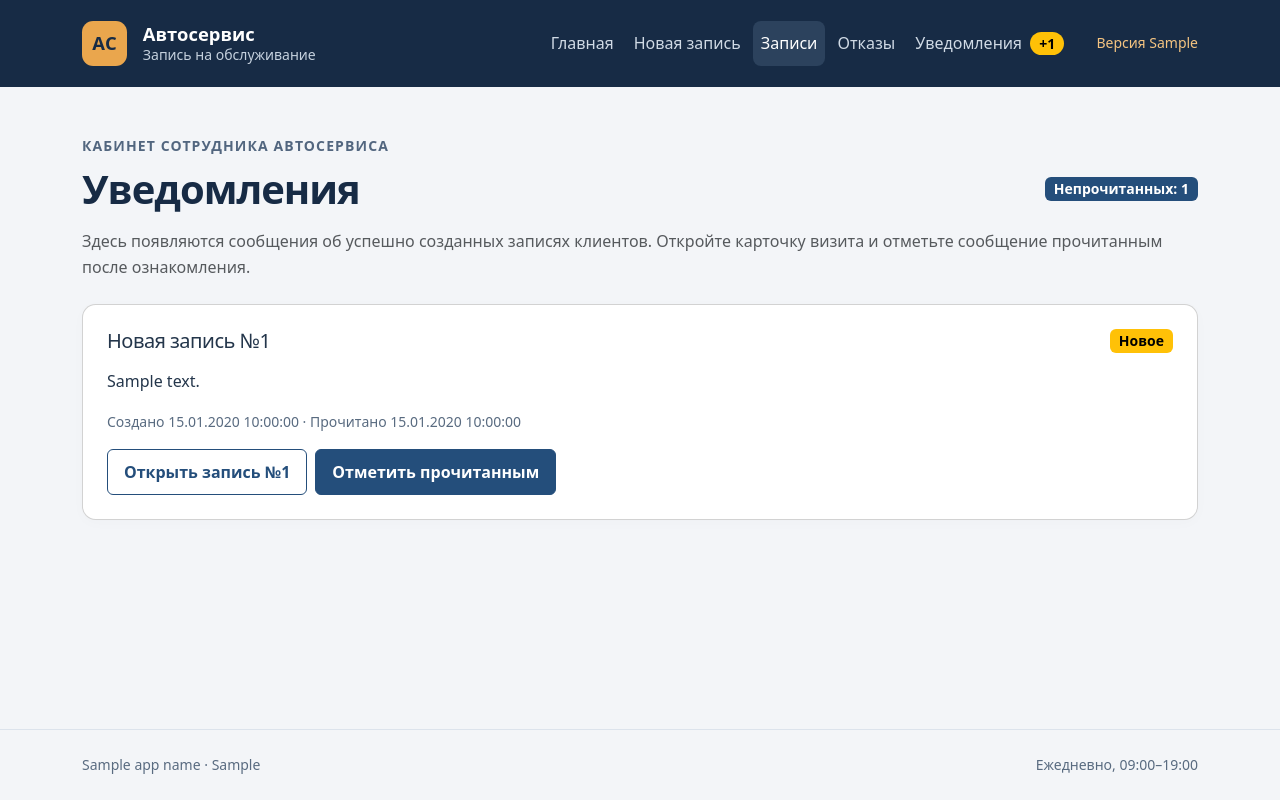
After one commit to yaganovvadimka-rgb/mispisit-labs, a Django app: template templates/notifications/list.html in a window 1280 px wide. The commit adds this page. Run offline with Django 5.2, Linux system fonts and the light colour scheme; the template is opened without the code that fills it: most values are stand-ins (such as "Sample title", 1, 10 or a date in 2020); some libraries are stand-ins or nearby versions.

Commit message:
Лабораторная 5 - добавление уведомлений о записи

```diff
--- a/config/settings.py
+++ b/config/settings.py
@@ -1,4 +1,4 @@
-"""Настройки приложения онлайн-записи в автосервис (версия 0.0.4).
+"""Настройки приложения онлайн-записи в автосервис (версия 0.0.5).
 
 Данные хранятся в PostgreSQL. Адрес базы, логин и пароль приходят
 из переменной окружения DATABASE_URL, которую задаёт docker-compose.yml.
@@ -58,7 +58,7 @@ STATICFILES_DIRS = [BASE_DIR / "static"]
 STATIC_ROOT = BASE_DIR / "staticfiles"
 
 APP_NAME = "Система онлайн-записи в автосервис"
-APP_VERSION = "0.0.4"
+APP_VERSION = "0.0.5"
 
 LANGUAGE_CODE = "ru"
 TIME_ZONE = "Europe/Ulyanovsk"
--- a/config/urls.py
+++ b/config/urls.py
@@ -7,6 +7,9 @@ from booking import views
 urlpatterns = [
     path("", views.home, name="home"),
     path("bookings/", include("booking.urls")),
+    path("notifications/", views.notification_list, name="notification_list"),
+    path("notifications/<int:notification_id>/read/", views.notification_read,
+         name="notification_read"),
 ]
 
 handler404 = "booking.views.not_found"
--- a/docker-compose.yml
+++ b/docker-compose.yml
@@ -2,7 +2,7 @@ name: mispisit-yaganov
 
 services:
   app:
-    image: yaganovvadimkargb/mispisit-labs:0.0.4
+    image: yaganovvadimkargb/mispisit-labs:0.0.5
     ports:
       - "8080:8080"
     environment:
--- a/templates/base.html
+++ b/templates/base.html
@@ -30,6 +30,7 @@
                     <li class="nav-item"><a href="{% url 'booking_create' %}" class="nav-link{% if p == '/bookings/new/' %} active{% endif %}"{% if p == '/bookings/new/' %} aria-current="page"{% endif %}>Новая запись</a></li>
                     <li class="nav-item"><a href="{% url 'booking_list' %}" class="nav-link{% if p == '/bookings/' or b %} active{% endif %}"{% if p == '/bookings/' or b %} aria-current="page"{% endif %}>Записи</a></li>
                     <li class="nav-item"><a href="{% url 'booking_rejected' %}" class="nav-link{% if p == '/bookings/rejected/' %} active{% endif %}"{% if p == '/bookings/rejected/' %} aria-current="page"{% endif %}>Отказы</a></li>
+                    <li class="nav-item"><a href="{% url 'notification_list' %}" class="nav-link{% if p == '/notifications/' %} active{% endif %}"{% if p == '/notifications/' %} aria-current="page"{% endif %}>Уведомления{% if unread_notifications_count %} <span class="badge rounded-pill text-bg-warning ms-1" aria-label="Непрочитанных уведомлений: {{ unread_notifications_count }}">+{{ unread_notifications_count }}</span>{% endif %}</a></li>
                 </ul>
                 {% endwith %}
                 <span class="version-label ms-lg-4">Версия {{ app_version }}</span>
--- a/templates/bookings/detail.html
+++ b/templates/bookings/detail.html
@@ -2,7 +2,7 @@
 {% block title %}Запись №{{ b.id }}{% endblock %}
 {% block content %}
 {% if request.GET.created %}
-<div class="alert alert-success mb-4" role="status"><h2 class="h5 alert-heading">Запись создана</h2><p class="mb-0">Мастер {{ b.master.name }} ждёт клиента {{ b.start|date:"d.m.Y" }} в {{ b.start|time:"H:i" }}.</p></div>
+<div class="alert alert-success mb-4" role="status"><h2 class="h5 alert-heading">Запись создана</h2><p class="mb-2">Мастер {{ b.master.name }} ждёт клиента {{ b.start|date:"d.m.Y" }} в {{ b.start|time:"H:i" }}.</p><a href="{% url 'notification_list' %}#booking-{{ b.id }}" class="alert-link">Перейти к уведомлению о записи №{{ b.id }}</a></div>
 {% endif %}
 <nav aria-label="Путь к странице"><ol class="breadcrumb"><li class="breadcrumb-item"><a href="{% url 'home' %}">Главная</a></li><li class="breadcrumb-item"><a href="{% url 'booking_list' %}">Записи</a></li><li class="breadcrumb-item active" aria-current="page">№{{ b.id }}</li></ol></nav>
 <div class="d-flex flex-wrap align-items-center gap-3 mb-4"><h1 class="mb-0">Запись №{{ b.id }}</h1>{% include "bookings/status.html" %}</div>
--- /dev/null
+++ b/templates/notifications/list.html
@@ -0,0 +1,39 @@
+{% extends "base.html" %}
+{% block title %}Уведомления{% endblock %}
+{% block content %}
+<p class="eyebrow mb-2">Кабинет сотрудника автосервиса</p>
+<div class="d-flex flex-wrap align-items-center justify-content-between gap-3 mb-3">
+    <h1 class="mb-0">Уведомления</h1>
+    <span class="badge text-bg-primary">Непрочитанных: {{ unread_notifications_count }}</span>
+</div>
+<p class="text-body-secondary mb-4">Здесь появляются сообщения об успешно созданных записях клиентов. Откройте карточку визита и отметьте сообщение прочитанным после ознакомления.</p>
+{% for n in notifications %}
+<article class="card mb-3" id="booking-{{ n.booking_id }}" aria-labelledby="notification-{{ n.id }}">
+    <div class="card-body p-4">
+        <div class="d-flex flex-wrap justify-content-between align-items-center gap-2 mb-3">
+            <h2 class="h5 mb-0" id="notification-{{ n.id }}">Новая запись №{{ n.booking_id }}</h2>
+            {% if n.status == 'new' %}<span class="badge text-bg-warning">Новое</span>{% else %}<span class="badge text-bg-success">Прочитано</span>{% endif %}
+        </div>
+        <p>{{ n.message }}</p>
+        <p class="secondary-text mb-3">Создано {{ n.created_at|date:"d.m.Y H:i:s" }}{% if n.read_at %} · Прочитано {{ n.read_at|date:"d.m.Y H:i:s" }}{% endif %}</p>
+        <div class="d-flex flex-wrap gap-2">
+            <a class="btn btn-outline-primary" href="{% url 'booking_detail' n.booking_id %}">Открыть запись №{{ n.booking_id }}</a>
+            {% if n.status == 'new' %}
+            <form method="post" action="{% url 'notification_read' n.id %}">
+                {% csrf_token %}
+                <button class="btn btn-primary" type="submit" aria-label="Отметить уведомление о записи номер {{ n.booking_id }} прочитанным">Отметить прочитанным</button>
+            </form>
+            {% endif %}
+        </div>
+    </div>
+</article>
+{% empty %}
+<section class="card">
+    <div class="empty-state">
+        <h2 class="h4">Уведомлений пока нет</h2>
+        <p class="text-body-secondary mb-4">После успешной записи клиента здесь появится сообщение<br class="d-none d-sm-inline"> с номером записи, данными визита и статусом «Новое».</p>
+        <a class="btn btn-primary" href="{% url 'booking_create' %}">Создать запись</a>
+    </div>
+</section>
+{% endfor %}
+{% endblock %}
```
Also changed, not shown: booking/context_processors.py (+9 -1 lines), booking/models.py (+24 -1 lines), booking/views.py (+30 -1 lines), templates/index.html (+9 -0 lines), README.md, booking/migrations/0003_notification.py (added).
